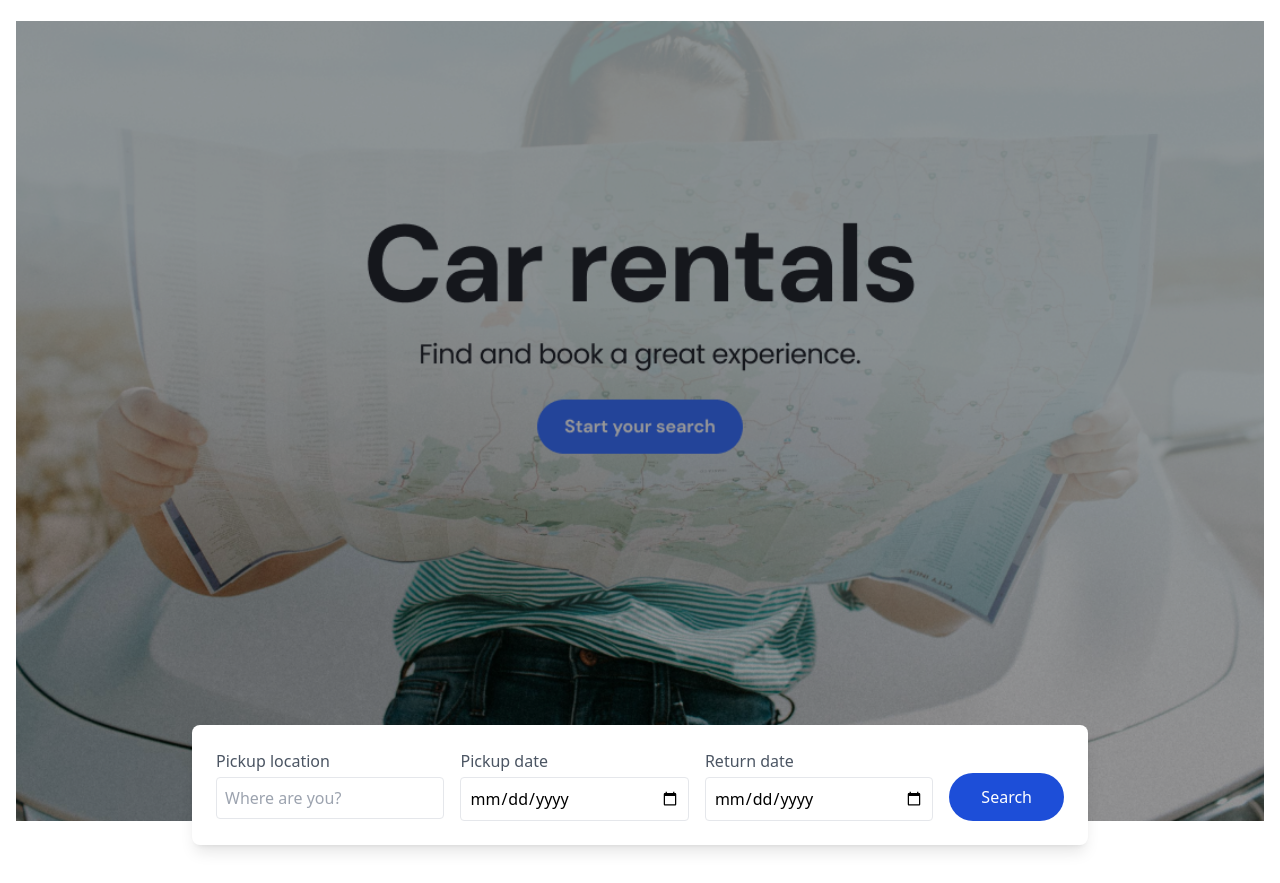
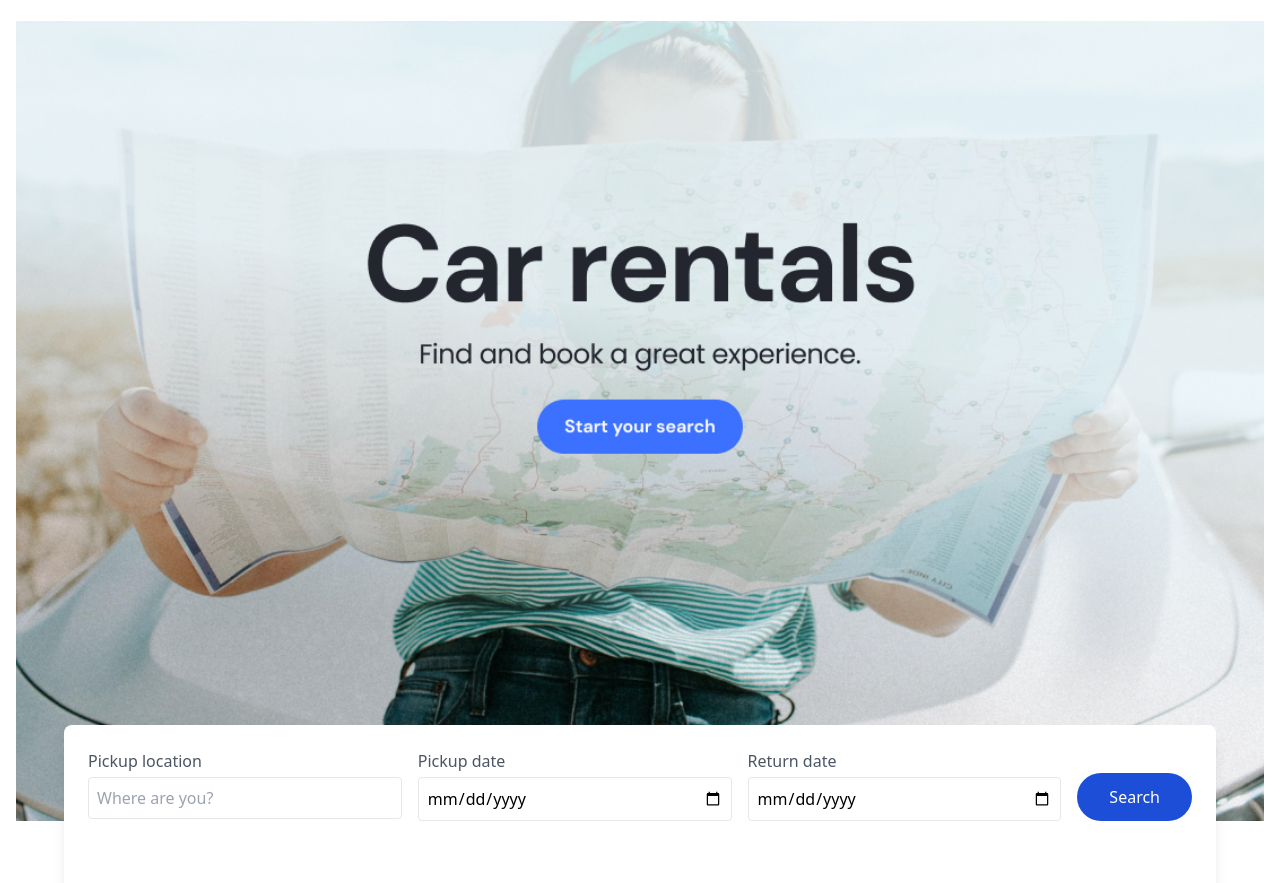
Before and after one commit to abdunazaarov/month2-lesson11-homework, a plain HTML site: page index.html in a window 1280 px wide. Shown: the part 69-952 px from the top of the page. Drawn offline with nearby package versions, Linux system fonts and the light colour scheme.

Commit message:
imkon qadar kichik xatoliklar tuzatildi

```diff
--- a/index.html
+++ b/index.html
@@ -4,7 +4,8 @@
 <head>
     <meta charset="UTF-8">
     <meta name="viewport" content="width=device-width, initial-scale=1.0">
-    <title>Car Rentals</title>
+    <title>Imtixon</title>
+    <link rel="shortcut icon" href="./assets/logo.svg" type="image/x-icon">
     <script src="https://cdn.tailwindcss.com"></script>
 </head>
 
@@ -37,11 +38,11 @@
         </header>
 
         <section class="relative bg-cover bg-center h-64 sm:h-screen" style="background-image: url('./assets/hero.png');">
-            <div class="absolute inset-0 bg-black bg-opacity-40"></div>
+            <div class="absolute"></div>
         </section>
 
-        <section class="relative z-20 h-28 sm:h-32 md:h-40 -mt-16 sm:-mt-24">
-            <div class="max-w-4xl mx-auto bg-white p-4 sm:p-6 rounded-lg shadow-lg">
+        <section class="relative z-20 h-28 sm:h-32 md:h-40 -mt-16 sm:-mt-24 max-[765px]:mb-[250px] mb-16">
+            <div class="max-w-6xl mx-auto bg-white p-4 sm:p-6 rounded-lg shadow-lg h-[200px]">
                 <div class="flex flex-col md:flex-row space-y-2 sm:space-y-4 md:space-y-0 md:space-x-4">
                     <div class="flex-1">
                         <label for="pickup-location" class="block text-gray-600 text-sm sm:text-base">Pickup location</label>
@@ -400,7 +401,6 @@
             </div>
         </footer>
 
-
     </div>
 
 </body>
```
